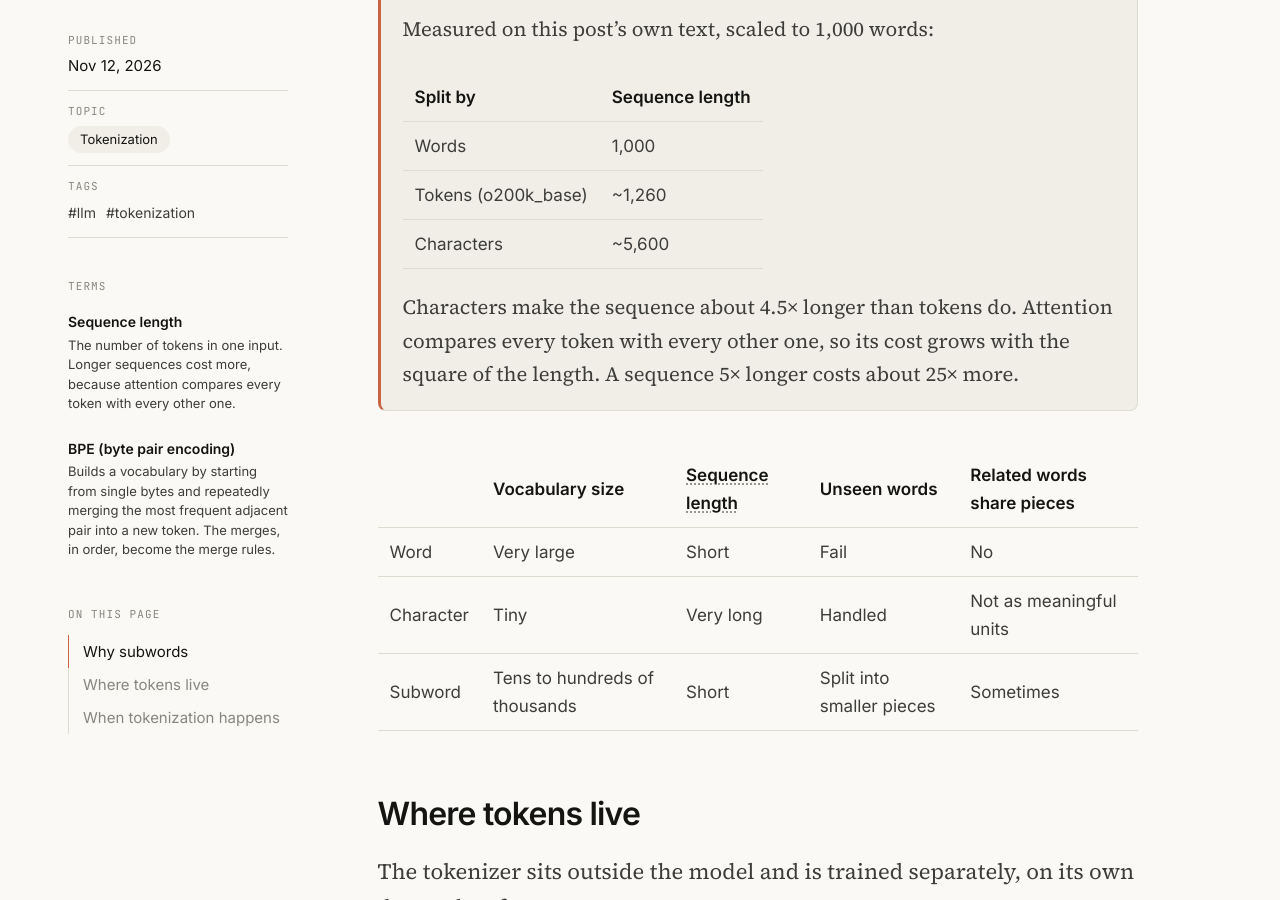
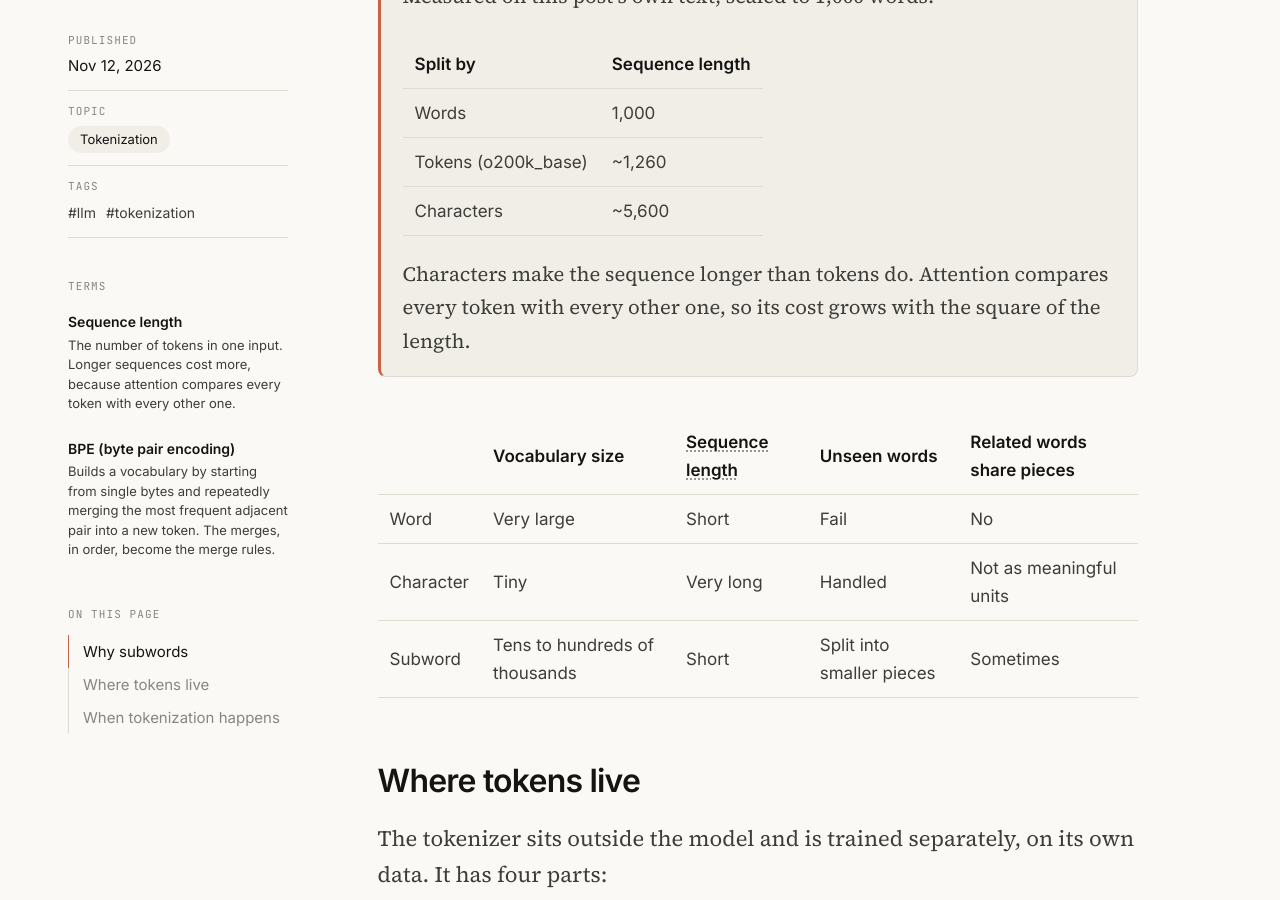
Before and after one commit to kiama-void/sonyya, a Jekyll site: the page built from _posts/2026-11-12-what-is-a-token.md, in a window 1280 px wide and 900 px high, scrolled down 2242 px. Built offline with Jekyll 4.4.1, drawn with Linux system fonts in a browser that asks for light colours; part of the change alters nothing that is shown; some of the changed text lies outside the part shown.

Commit message:
Refine content in "Token?" post: clarify token vector explanation and simplify character vs token sequence length comparison for better understanding.

```diff
--- a/_posts/2026-11-12-what-is-a-token.md
+++ b/_posts/2026-11-12-what-is-a-token.md
@@ -1,6 +1,6 @@
 ---
 layout: post
-title: "What is a token?"
+title: "Token"
 categories: [tokenization]
 tags: [llm, tokenization]
 ---
@@ -29,8 +29,8 @@ Two things I had wrong going in. They were my assumptions, not necessarily yours
 
 > **Does a token have its own vector?**
 >
-> No. The vector belongs to the model, not the token.
-> The embedding row is only a starting point. "Bank" starts from the same row in *river bank* and *bank account*. The model's layers reshape it using context.
+> Yes , but only a starting point
+> "Bank" starts from the same row in *river bank* and *bank account*. The model's layers reshape it using context.
 {: .note data-thread="embedding-training"}
 
 <!-- TODO (Q4): Add the emoji figure. Show one emoji, its token IDs, and each token decoded on its own (the unreadable symbols). -->
@@ -58,7 +58,7 @@ Text can be split at any level: sentence, word, subword, character, byte.
 > | Tokens (o200k_base) | ~1,260 |
 > | Characters | ~5,600 |
 >
-> Characters make the sequence about 4.5× longer than tokens do. Attention compares every token with every other one, so its cost grows with the square of the length. A sequence 5× longer costs about 25× more.
+> Characters make the sequence longer than tokens do. Attention compares every token with every other one, so its cost grows with the square of the length.
 {: .note .misconception}
 
 | | Vocabulary size | [Sequence length](#term:sequence-length) | Unseen words | Related words share pieces |
```
